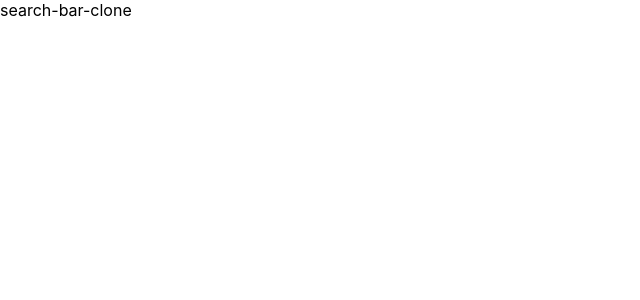
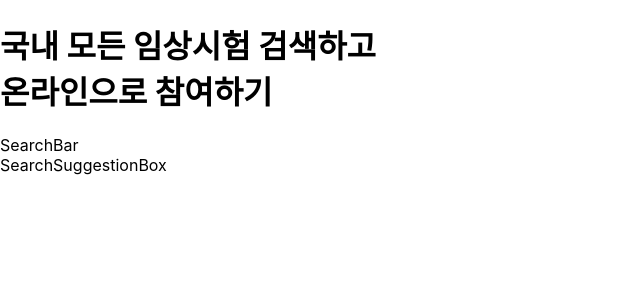
Before and after one commit to Chaam2/search-bar-clone, a React (Create React App) app: page / in a window 1280 px wide. Shown: the top 300 px of the page, without its empty margins (0-640 px from the left). Built offline with nearby package versions, Linux system fonts and the light colour scheme.

Commit message:
Chore : SearchPage 및 Search components 초기 설정

```diff
--- a/src/App.tsx
+++ b/src/App.tsx
@@ -1,7 +1,8 @@
 import React from 'react';
+import SearchPage from './pages/SearchPage';
 
 function App() {
-  return <div>search-bar-clone</div>;
+  return <SearchPage />;
 }
 
 export default App;
--- /dev/null
+++ b/src/components/search/SearchBar.tsx
@@ -0,0 +1,13 @@
+import React from 'react';
+import SearchSuggestionBox from './SearchSuggestionBox';
+
+const SearchBar = () => {
+  return (
+    <div>
+      SearchBar
+      <SearchSuggestionBox />
+    </div>
+  );
+};
+
+export default SearchBar;
--- /dev/null
+++ b/src/components/search/SearchSuggestionBox.tsx
@@ -0,0 +1,11 @@
+/** interface
+ * SearchSuggestionBox UI rendering
+ * state management
+ */
+import React from 'react';
+
+const SearchSuggestionBox = () => {
+  return <div>SearchSuggestionBox</div>;
+};
+
+export default SearchSuggestionBox;
--- /dev/null
+++ b/src/pages/SearchPage.tsx
@@ -0,0 +1,20 @@
+/** interface
+ * searchPage UI rendering
+ */
+import React from 'react';
+import SearchBar from '../components/search/SearchBar';
+
+const SearchPage = () => {
+  return (
+    <div>
+      <h1>
+        국내 모든 임상시험 검색하고
+        <br />
+        온라인으로 참여하기
+      </h1>
+      <SearchBar />
+    </div>
+  );
+};
+
+export default SearchPage;
```
